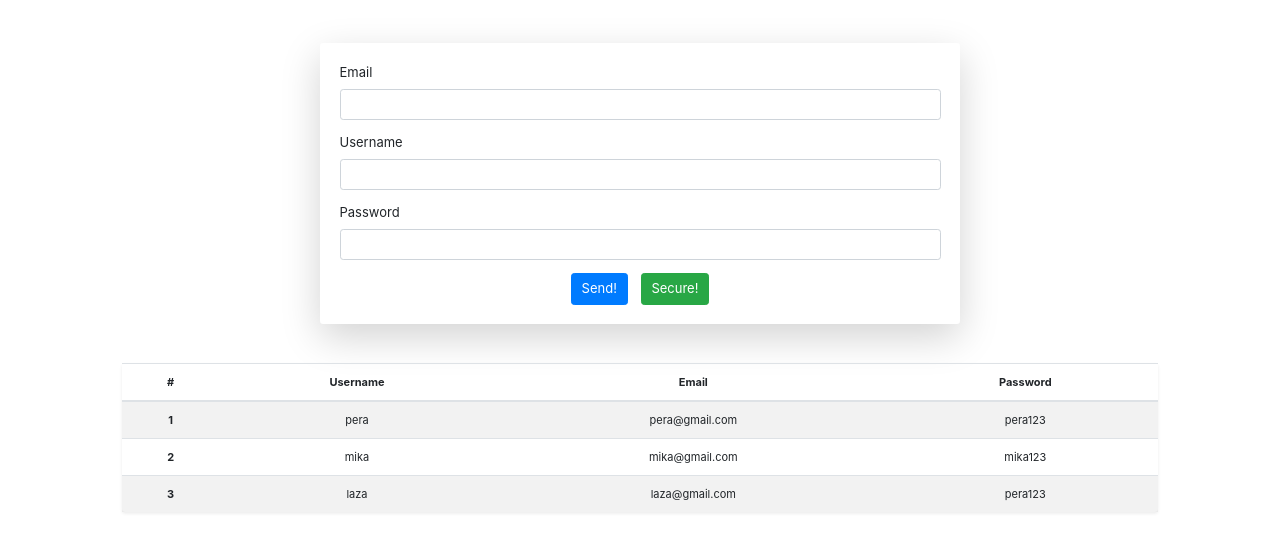
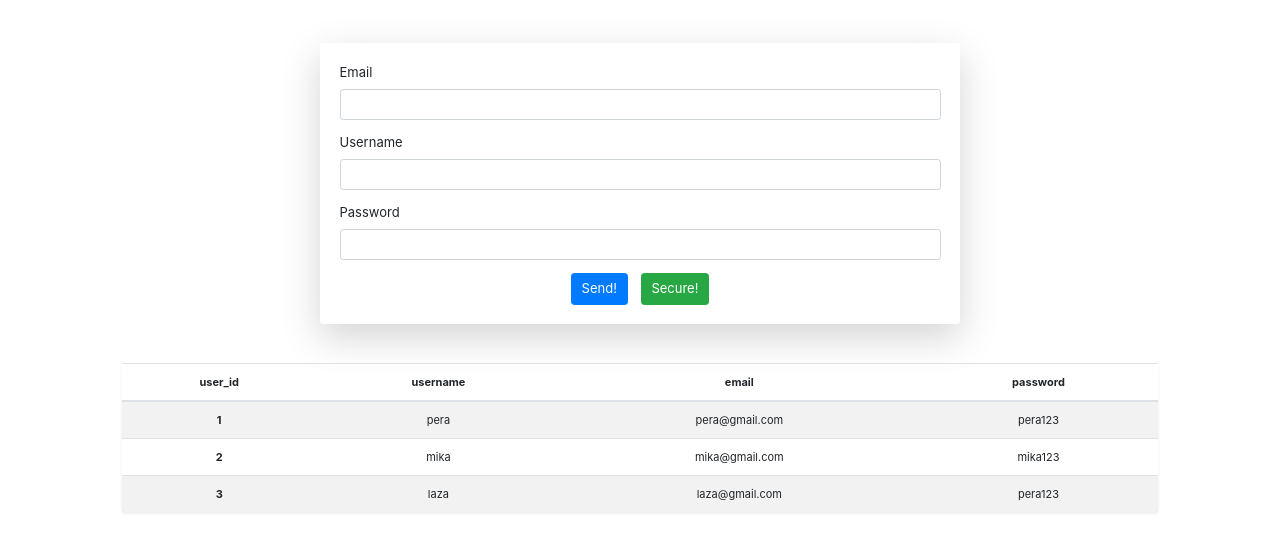
Before and after one commit to djordjevicv/krojac-npm-source, a plain HTML site: page index.html in a window 1280 px wide. Shown: the part 116-668 px from the top of the page. Drawn offline with nearby package versions, Linux system fonts and the light colour scheme.

Commit message:
html and JS update

```diff
--- a/index.html
+++ b/index.html
@@ -3,7 +3,7 @@
 <head>
     <meta charset="UTF-8">
     <meta name="viewport" content="width=device-width, initial-scale=1.0">
-    <title>npm kurs - finalni projekat</title>
+    <title>npm course - final project</title>
     <link rel="stylesheet" href="https://cdn.jsdelivr.net/npm/bootstrap@4.6.2/dist/css/bootstrap.min.css"
         integrity="sha384-xOolHFLEh07PJGoPkLv1IbcEPTNtaed2xpHsD9ESMhqIYd0nLMwNLD69Npy4HI+N" crossorigin="anonymous">
     <link rel="stylesheet" href="style.css">
@@ -33,10 +33,10 @@
                 <table class="table table-striped shadow-sm rounded text-center">
                     <thead>
                         <tr>
-                            <th scope="col">#</th>
-                            <th scope="col">Username</th>
-                            <th scope="col">Email</th>
-                            <th scope="col">Password</th>
+                            <th scope="col">user_id</th>
+                            <th scope="col">username</th>
+                            <th scope="col">email</th>
+                            <th scope="col">password</th>
                         </tr>
                     </thead>
                     <tbody>
--- a/script.js
+++ b/script.js
@@ -1,10 +1,4 @@
-//GLOBAL VARIABLES
-
-const form = document.querySelector('form');
-const tbody = document.querySelector('tbody');
-const emailInput = document.querySelector('#exampleInputEmail1');
-const usernameInput = document.querySelector('#exampleInputUsername1');
-const passwordInput = document.querySelector('#exampleInputPassword1');
+// CLASSES
 
 class User {
     constructor(email, username, password) {
@@ -13,6 +7,15 @@ class User {
         this.password = password;
     }
 }
+
+
+//GLOBAL VARIABLES
+
+const form = document.querySelector('form');
+const tbody = document.querySelector('tbody');
+const emailInput = document.querySelector('#exampleInputEmail1');
+const usernameInput = document.querySelector('#exampleInputUsername1');
+const passwordInput = document.querySelector('#exampleInputPassword1');
 
 const data = [
     new User('pera@gmail.com', 'pera', 'pera123'),
```
